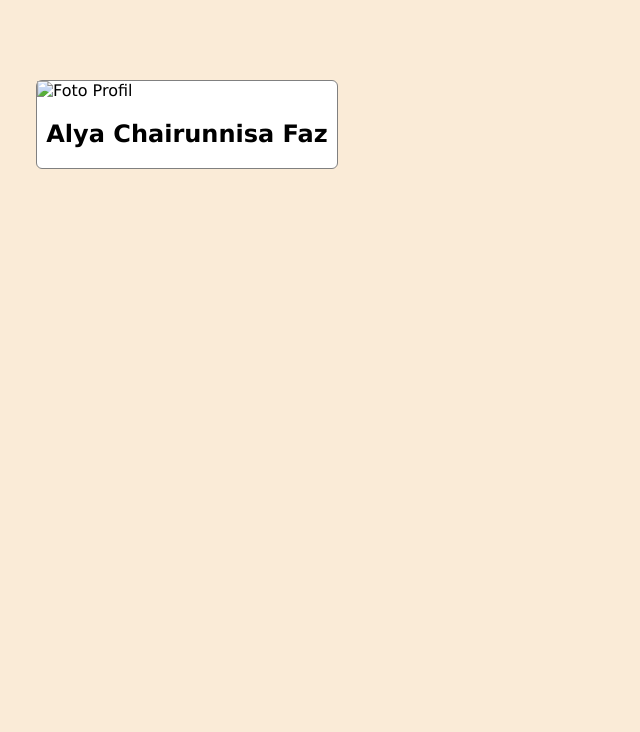
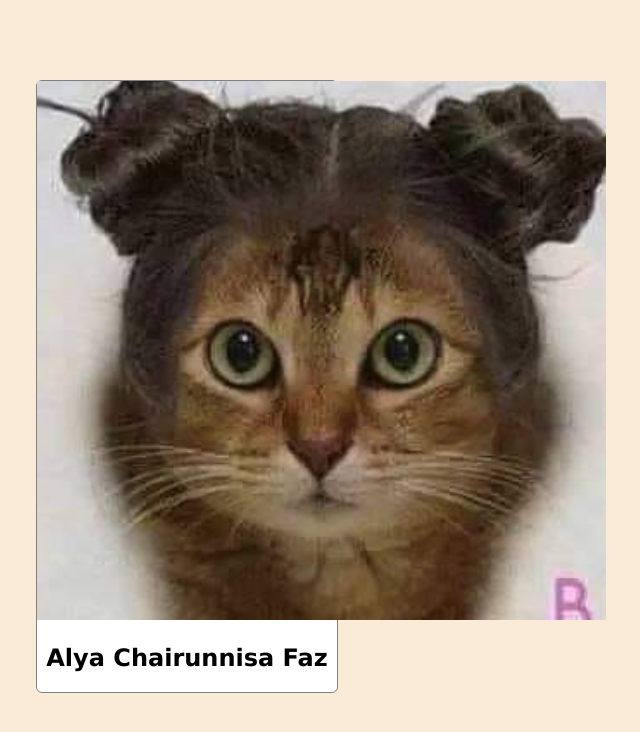
Before and after one commit to alyachfa/Praktikum-RPL, a plain HTML site: page index.html in a window 1280 px wide. Shown: the whole page, without its empty margins (453-1093 px from the left). Drawn offline with Linux system fonts and the light colour scheme.

Commit message:
pengeditan foto

```diff
--- a/index.html
+++ b/index.html
@@ -6,7 +6,7 @@
 </head>
 <body>
 	<div id="profile-container">
-		<img  id="profile-picture" src="image/foto.jpg" alt="Foto Profil">
+		<img  id="profile-picture" src="images/foto.png" alt="Foto Profil">
 		<h2 id="profile-name">Alya Chairunnisa Faz</h2>
 	</div>
 
```
Also changed, not shown: images/foto.png (added).
